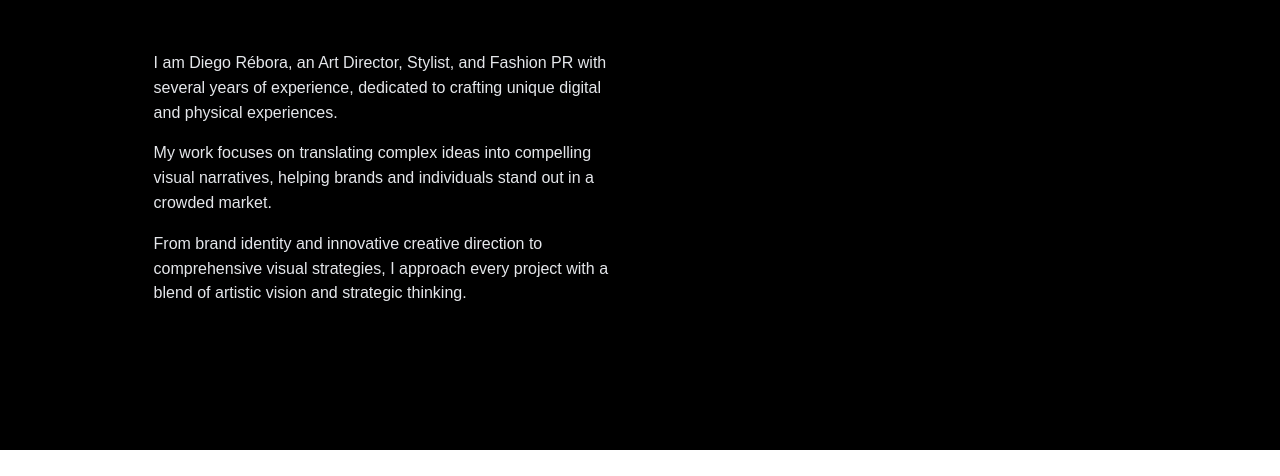
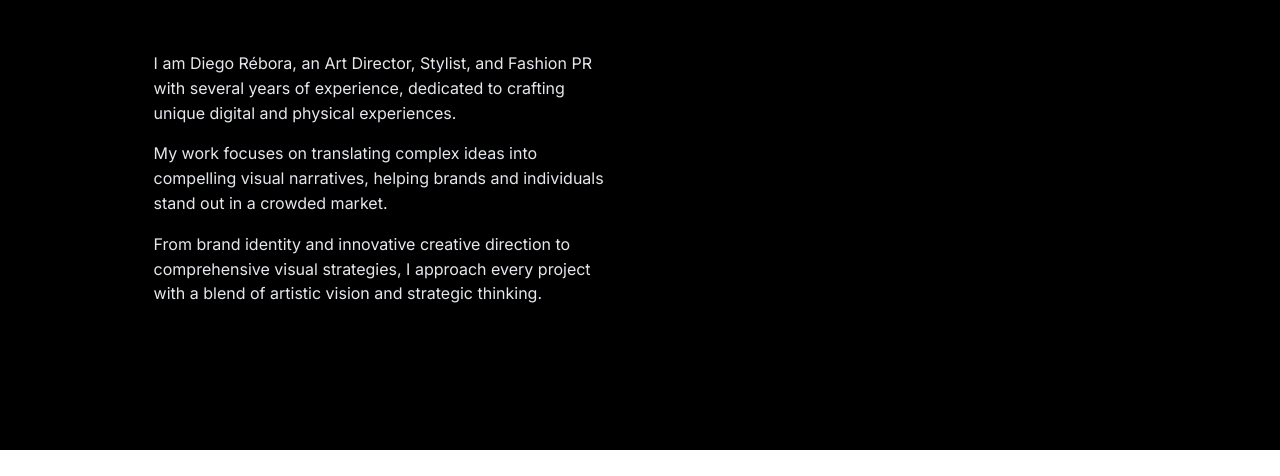
Before and after one commit to designgcontent/DiegoRebora, a plain HTML site: page index.html in a window 1280 px wide. Shown: the part 634-1110 px from the top of the page. Drawn offline with Linux system fonts and the light colour scheme.

Commit message:
Update styles.css

```diff
--- a/styles.css
+++ b/styles.css
@@ -10,7 +10,8 @@
   --color-gray-500: #6b7280;
   --color-gray-600: #4b5563;
   --color-gray-800: #1f2937;
-  --font-sans: 'Space Grotesk', sans-serif;
+  /* Cambio a Inter para una estética moderna y regular */
+  --font-sans: 'Inter', sans-serif;
   --font-title: 'Syne', sans-serif;
 }
 
@@ -149,14 +150,17 @@ body.lang-es .en-text { display: none; }
   margin-bottom: 4rem;
 }
 
+/* Estilos de párrafo con peso Regular (400) */
 .text-content p {
   color: var(--color-gray-200); font-size: 0.875rem;
+  font-weight: 400; /* Regular */
   line-height: 1.55;
   margin-bottom: 1rem;
 }
 
 .text-content-black p {
   color: var(--color-black); font-size: 0.875rem;
+  font-weight: 400; /* Regular */
   line-height: 1.55;
   margin-bottom: 1rem;
 }
@@ -166,7 +170,7 @@ body.lang-es .en-text { display: none; }
    ========================================= */
 .grid-2 { display: grid; grid-template-columns: 1fr; gap: 2rem; align-items: center; }
 
-/* Para alinear al tope superior (Contact Me) */
+/* Alineación para el tope superior (Título de Contacto) */
 .align-start { align-items: flex-start !important; }
 
 .px-container { padding-left: 1.5rem; padding-right: 1.5rem; }
@@ -177,13 +181,14 @@ body.lang-es .en-text { display: none; }
 .text-center-mobile { text-align: center; }
 .flex-center { display: flex; justify-content: center; align-items: center; }
 
-/* --- Logo Gigante (Versión Móvil) --- */
+/* --- Logo Gigante --- */
 .logo-large { width: 6rem; height: 6rem; transition: transform 0.3s; opacity: 0.9; }
 .logo-large:hover { transform: scale(1.05); }
 
 /* --- Foto del fundador --- */
 .founder-img { width: 100%; max-width: 19.6rem; height: auto; object-fit: cover; border: 1px solid var(--color-gray-200); }
 
+/* Título aumentado un 30% */
 .title-large { font-size: 2.925rem; text-transform: uppercase; }
 .title-medium { font-size: 1.875rem; text-transform: uppercase; }
 .max-w-xl { max-width: 36rem; }
@@ -218,7 +223,6 @@ body.lang-es .en-text { display: none; }
    ========================================= */
 .footer {
   width: 100%; background: var(--color-white);
-  /* Se eliminó la línea superior (border-top) */
   padding: 2rem 1.5rem; display: flex; flex-direction: column; align-items: center; text-align: center; gap: 1rem;
 }
 .footer-title { font-weight: bold; font-size: 1.875rem; letter-spacing: 0.1em; text-transform: uppercase; }
@@ -273,7 +277,6 @@ body.lang-es .en-text { display: none; }
   .text-center-mobile { text-align: left; }
   .text-right-desktop { text-align: right; }
 
-  /* Centrado de la foto en escritorio */
   .flex-center-desktop { display: flex; justify-content: center; }
   .ml-auto-desktop { margin-left: auto; margin-right: 0; }
 
@@ -282,7 +285,9 @@ body.lang-es .en-text { display: none; }
   /* --- Logo Gigante --- */
   .logo-large { width: 22rem; height: 22rem; }
 
+  /* Título aumentado un 30% en escritorio */
   .title-large { font-size: 4.875rem; }
+
   .title-medium { font-size: 3rem; }
   .grid-2-gap { grid-template-columns: 1fr 1fr; }
   .submit-btn { width: auto; }
```
